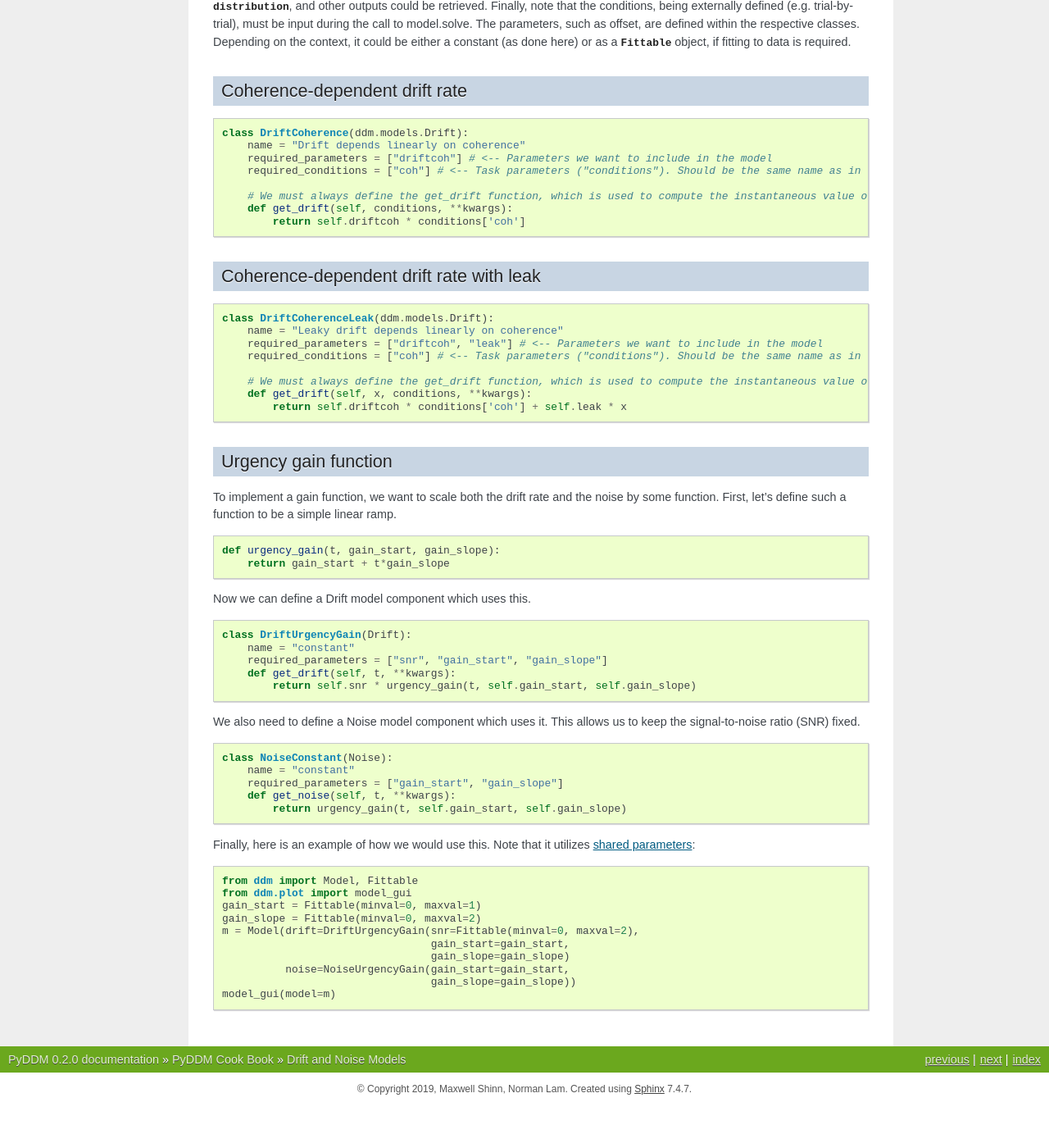
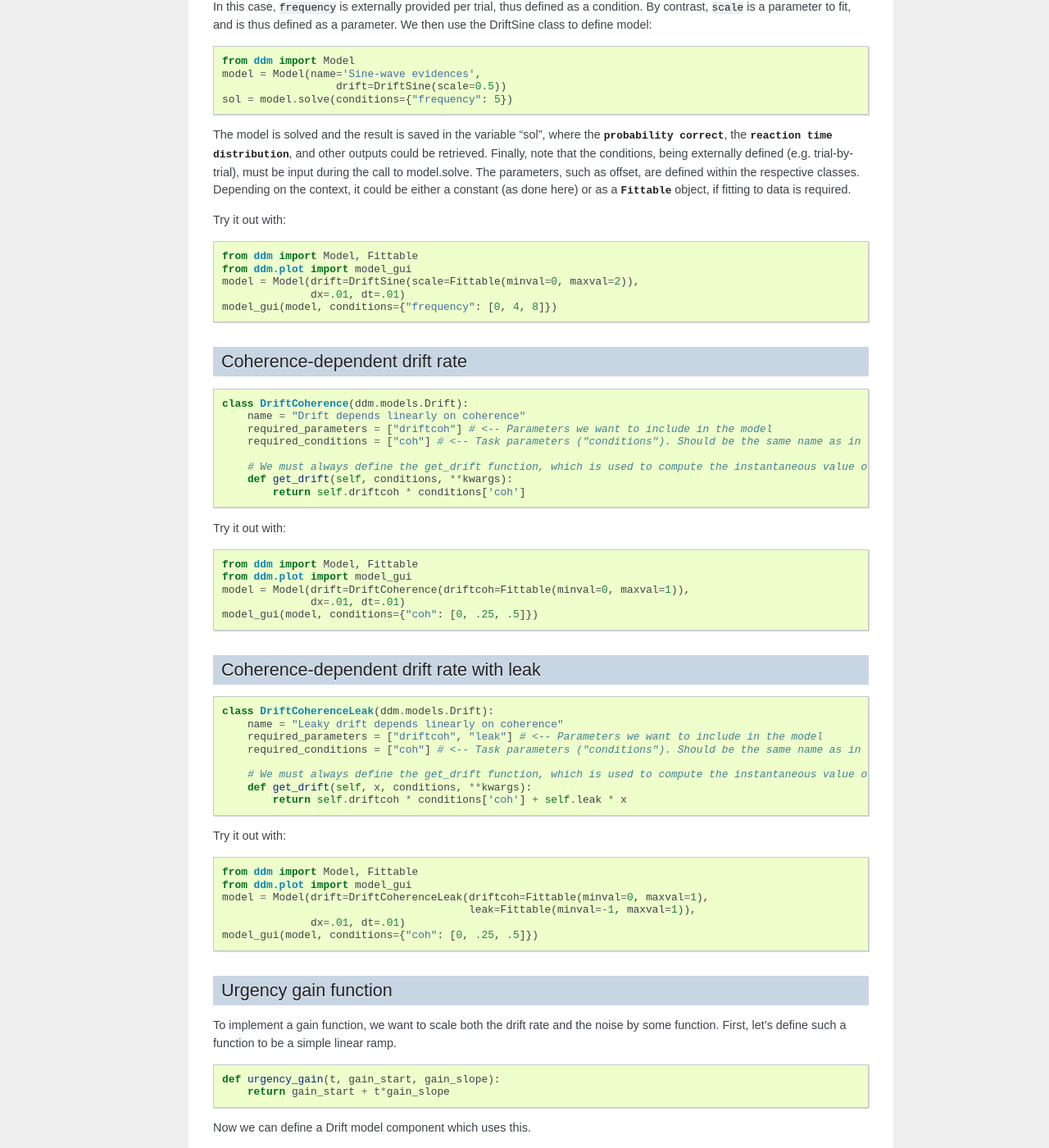
Before and after one commit to mwshinn/PyDDM, a Sphinx documentation site: the page built from doc/cookbook/driftnoise.rst, in a window 1280 px wide and 1400 px high, scrolled down 863 px. Shown: the whole window at 82% size. Built offline with Sphinx 7.4.7, drawn with Linux system fonts in a browser that asks for light colours; formulas are drawn with MathJax 3; before the commit the page ends 2211 px from its top, so only the background shows below that; some of the changed text lies outside the part shown.

Commit message:
Add model_gui to examples in bounds and driftnoise

```diff
--- a/doc/cookbook/driftnoise.rst
+++ b/doc/cookbook/driftnoise.rst
@@ -14,6 +14,16 @@ than 0.  For example::
   from ddm import Model
   from ddm.models import DriftLinear
   model = Model(drift=DriftLinear(drift=0, t=.2, x=.1))
+
+Try it out with::
+
+  from ddm import Model, Fittable, DriftLinear
+  from ddm.plot import model_gui
+  model = Model(drift=DriftLinear(drift=Fittable(minval=0, maxval=2),
+                                  t=Fittable(minval=0, maxval=2),
+                                  x=Fittable(minval=-1, maxval=1)),
+                dx=.01, dt=.01)
+  model_gui(model, conditions={"frequency": [0, 4, 8]})
 
 
 .. _drift-sine:
@@ -57,6 +67,14 @@ within the respective classes.  Depending on the context, it could be
 either a constant (as done here) or as a :class:`.Fittable` object, if
 fitting to data is required.
 
+Try it out with::
+
+  from ddm import Model, Fittable
+  from ddm.plot import model_gui
+  model = Model(drift=DriftSine(scale=Fittable(minval=0, maxval=2)),
+                dx=.01, dt=.01)
+  model_gui(model, conditions={"frequency": [0, 4, 8]})
+
 
 .. _drift-coh:
 
@@ -68,6 +86,14 @@ Coherence-dependent drift rate
    :start-after: # Start DriftCoherence
    :end-before: # End DriftCoherence
 
+Try it out with::
+
+  from ddm import Model, Fittable
+  from ddm.plot import model_gui
+  model = Model(drift=DriftCoherence(driftcoh=Fittable(minval=0, maxval=1)),
+                dx=.01, dt=.01)
+  model_gui(model, conditions={"coh": [0, .25, .5]})
+
 
 .. _drift-coh-leak:
 
@@ -78,6 +104,15 @@ Coherence-dependent drift rate with leak
    :language: python
    :start-after: # Start DriftCoherenceLeak
    :end-before: # End DriftCoherenceLeak
+
+Try it out with::
+
+  from ddm import Model, Fittable
+  from ddm.plot import model_gui
+  model = Model(drift=DriftCoherenceLeak(driftcoh=Fittable(minval=0, maxval=1),
+                                         leak=Fittable(minval=-1, maxval=1)),
+                dx=.01, dt=.01)
+  model_gui(model, conditions={"coh": [0, .25, .5]})
 
 
 .. _drift-gain-function:
@@ -118,7 +153,8 @@ utilizes :ref:`shared parameters <howto-shared-params>`::
   gain_slope = Fittable(minval=0, maxval=2)
   m = Model(drift=DriftUrgencyGain(snr=Fittable(minval=0, maxval=2),
                                    gain_start=gain_start,
-                                   gain_slope=gain_slope)
+                                   gain_slope=gain_slope),
             noise=NoiseUrgencyGain(gain_start=gain_start,
-                                   gain_slope=gain_slope))
+                                   gain_slope=gain_slope),
+            dt=.01, dx=.01)
   model_gui(model=m)
```
Also changed, not shown: doc/cookbook/bounds.rst (+30 -7 lines).
